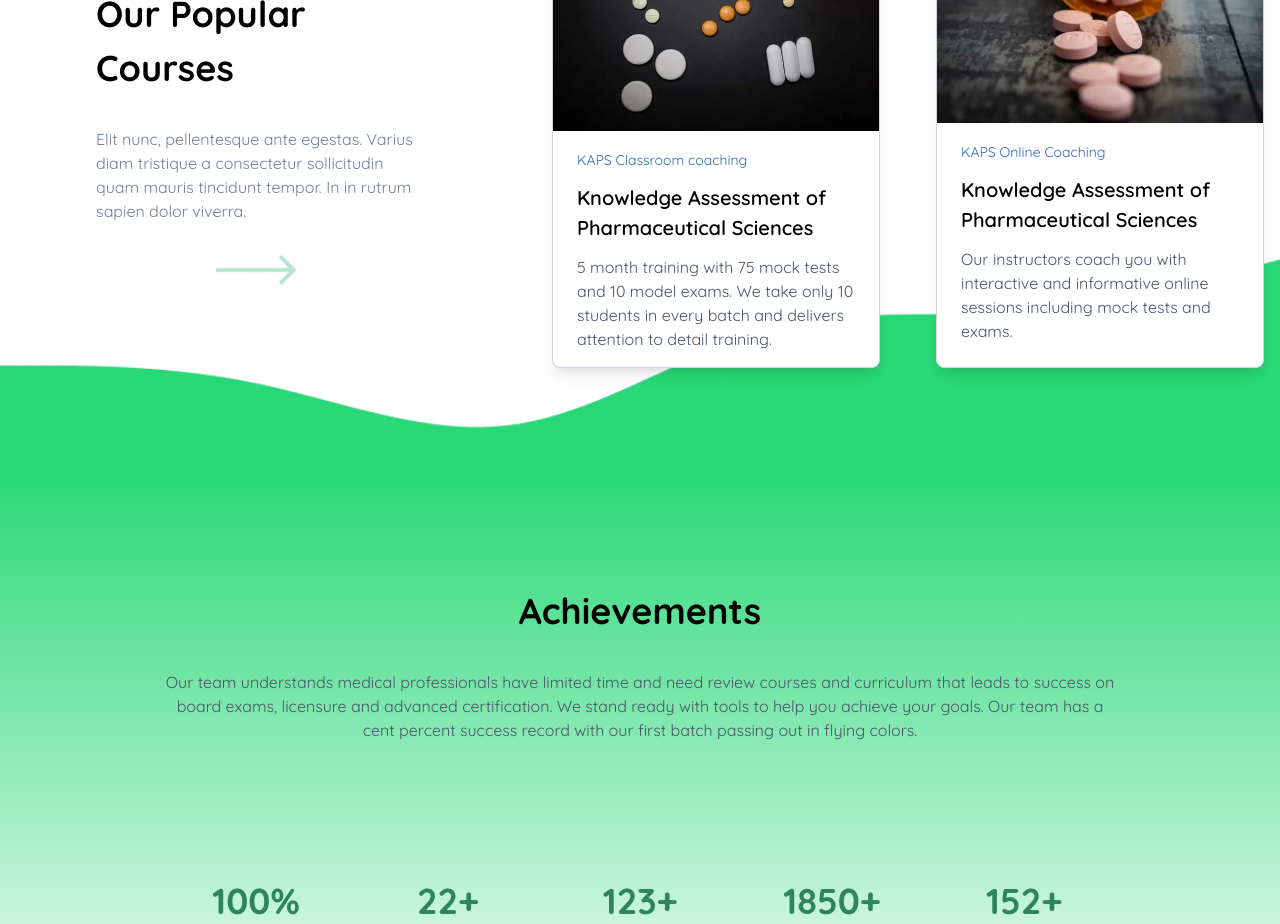
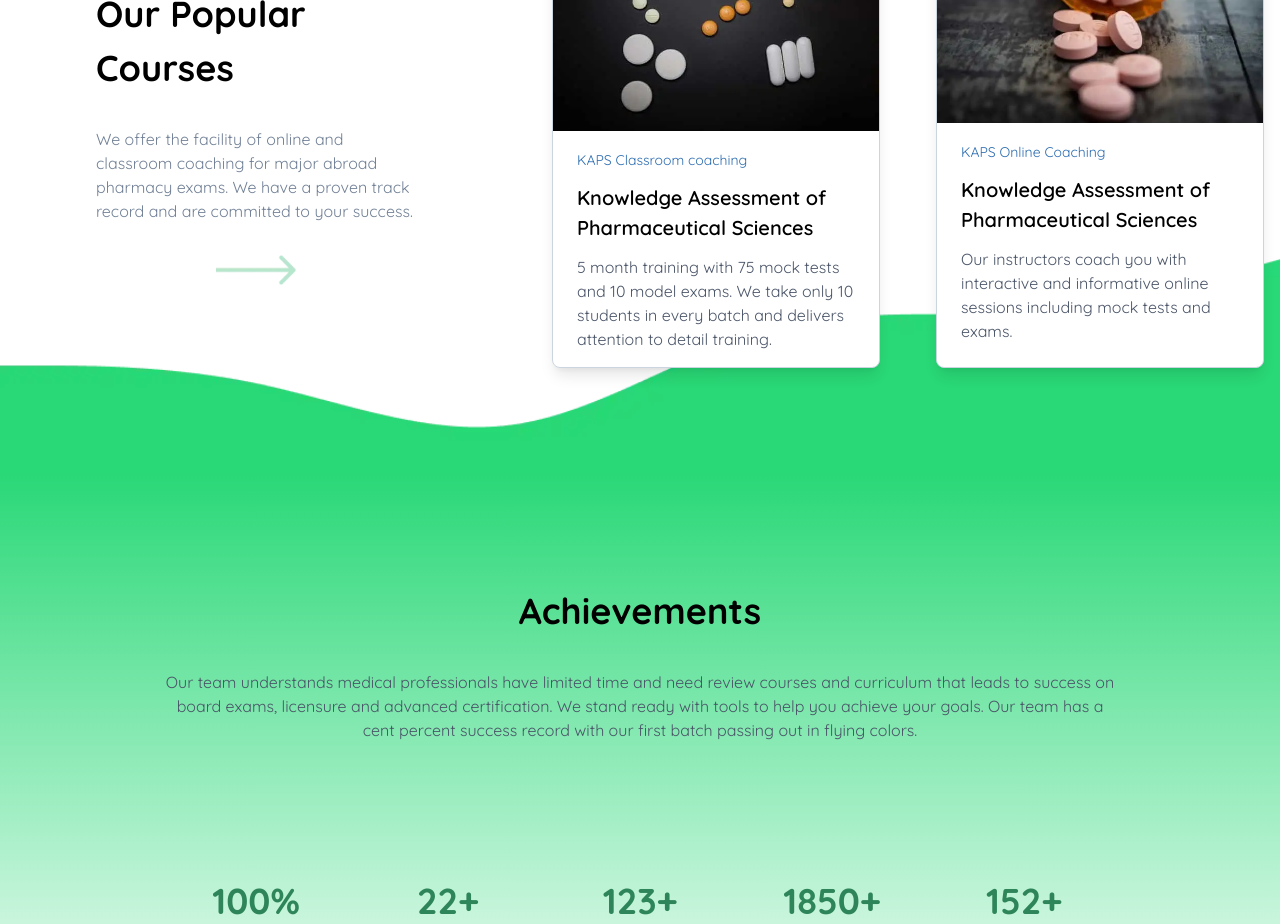
Before and after one commit to dheeraj-murali/zeal-academy, a React (Create React App) app: page / in a window 1280 px wide. Shown: the part 1000-1924 px from the top of the page. Built offline with nearby package versions, Linux system fonts and the light colour scheme.

Commit message:
refactor(text): Updated text content

```diff
--- a/src/containers/Courses/index.tsx
+++ b/src/containers/Courses/index.tsx
@@ -16,9 +16,9 @@ export const Courses = () => {
 						Our Popular Courses
 					</h2>
 					<p className='text-gray-600'>
-						Elit nunc, pellentesque ante egestas. Varius diam
-						tristique a consectetur sollicitudin quam mauris
-						tincidunt tempor. In in rutrum sapien dolor viverra.
+						We offer the facility of online and classroom coaching
+						for major abroad pharmacy exams. We have a proven track
+						record and are committed to your success.
 					</p>
 					<Arrow />
 				</div>
```
